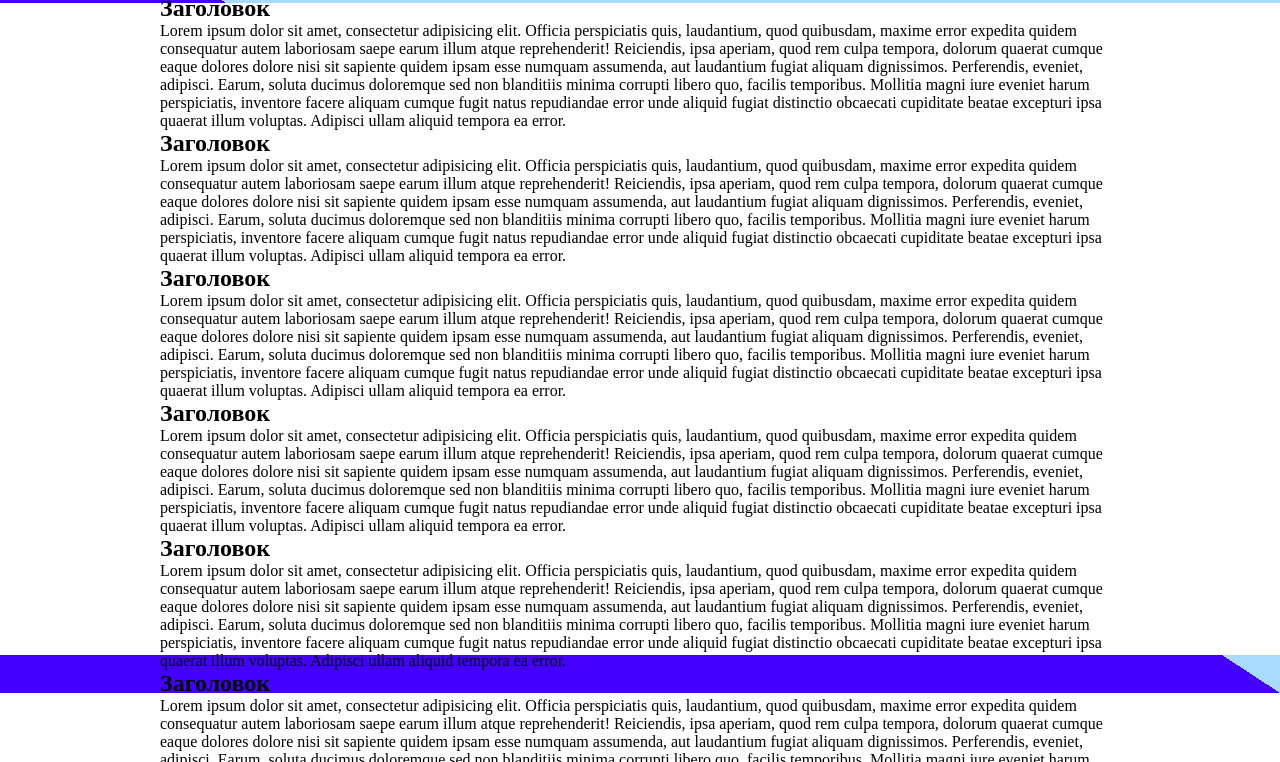
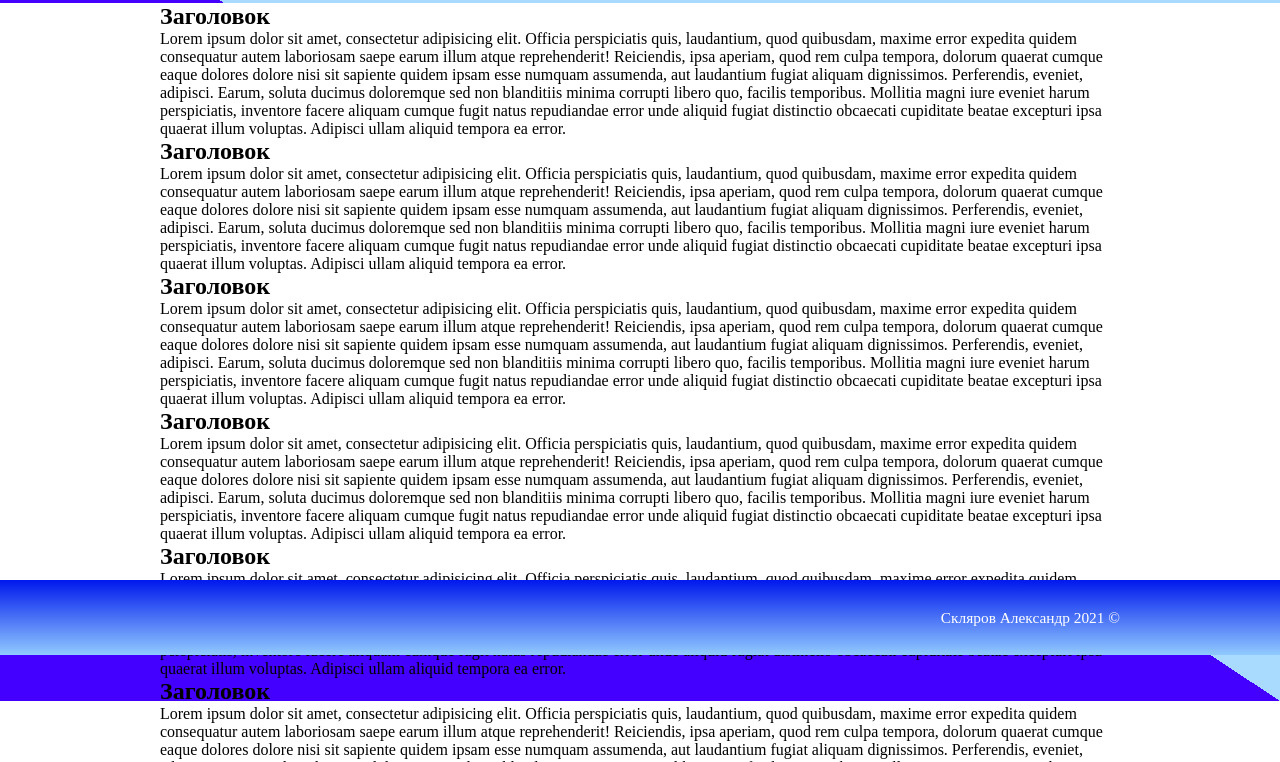
Before and after one commit to Alexander0209/NIX_homeworks, a plain HTML site: page index.html in a window 1280 px wide. Shown: the part 145-907 px from the top of the page. Drawn offline with Linux system fonts and the light colour scheme; a web font is replaced by a local one.

Commit message:
Сделал footer

```diff
--- a/css/styles.css
+++ b/css/styles.css
@@ -53,12 +53,12 @@ header {
     margin: auto;
     height: 40px;
     background-color: #4495e0;
-
 }
 
 .navigation ul {
     list-style-type: none;
     height: inherit;
+    line-height: 40px;
     width: 75%;
     margin: auto;
 }
@@ -86,12 +86,7 @@ header {
 
 
 main {
-
-    margin-top: 140px;
-}
-
-.scroll-indicator {
-    height: 8px;
+    margin-top: 148px;
 }
 
 @supports (height: 100vh) {
@@ -111,3 +106,19 @@ main {
      background: white;
     }
   }
+
+footer {
+    height: 75px;
+    width: 100%;
+    position: fixed;
+    bottom: 0;
+    background: linear-gradient(to top, #91caff, #0018ed);
+    text-align: end;
+    line-height: 75px;
+}
+
+.copy-right {
+    font-family: ChampionsLeague;
+    font-size: 1.2vw;
+    color: white;
+}
--- a/index.html
+++ b/index.html
@@ -33,7 +33,9 @@
         </header>
         <main class="as">
             <div class="container">
+                <div class="photo-gallery">
 
+                </div>
                 <h2>Заголовок</h2>
                 <p>Lorem ipsum dolor sit amet, consectetur adipisicing elit. Officia perspiciatis quis, laudantium, quod quibusdam, maxime error expedita
                 quidem consequatur autem laboriosam saepe earum illum atque reprehenderit! Reiciendis, ipsa aperiam, quod rem culpa tempora, dolorum quaerat cumque eaque dolores dolore nisi sit sapiente quidem ipsam esse numquam assumenda, aut laudantium fugiat aliquam dignissimos. Perferendis, eveniet, adipisci. Earum, soluta ducimus doloremque sed non blanditiis minima corrupti libero quo, facilis temporibus. Mollitia magni iure eveniet harum perspiciatis, inventore facere aliquam cumque fugit natus repudiandae error unde aliquid fugiat distinctio obcaecati cupiditate beatae excepturi ipsa quaerat illum voluptas. Adipisci ullam aliquid tempora ea error.</p>
@@ -64,7 +66,13 @@
                 <h2>Заголовок</h2>
                 <p>Lorem ipsum dolor sit amet, consectetur adipisicing elit. Officia perspiciatis quis, laudantium, quod quibusdam, maxime error expedita
                 quidem consequatur autem laboriosam saepe earum illum atque reprehenderit! Reiciendis, ipsa aperiam, quod rem culpa tempora, dolorum quaerat cumque eaque dolores dolore nisi sit sapiente quidem ipsam esse numquam assumenda, aut laudantium fugiat aliquam dignissimos. Perferendis, eveniet, adipisci. Earum, soluta ducimus doloremque sed non blanditiis minima corrupti libero quo, facilis temporibus. Mollitia magni iure eveniet harum perspiciatis, inventore facere aliquam cumque fugit natus repudiandae error unde aliquid fugiat distinctio obcaecati cupiditate beatae excepturi ipsa quaerat illum voluptas. Adipisci ullam aliquid tempora ea error.</p>
+                <div class="forma"> </div>
         </div>
     </main>
+    <footer>
+        <div class="container">
+            <span class="copy-right">Скляров Александр 2021 &copy;</span>
+        </div>
+    </footer>
 </body>
 </html>
```
Lines whose indentation alone changed are shown as unchanged.
